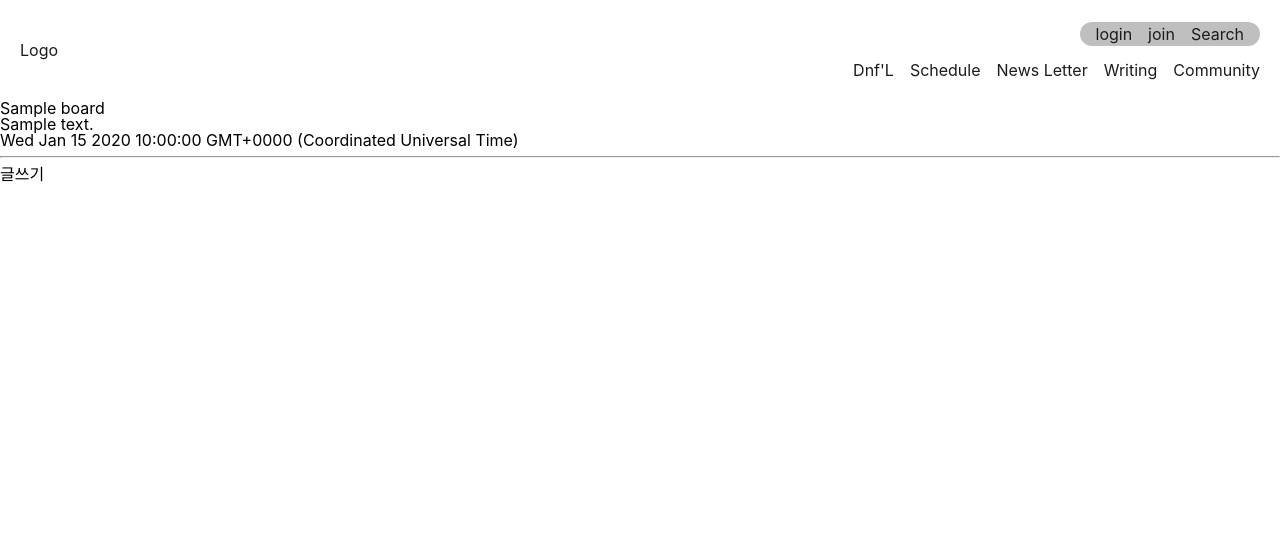
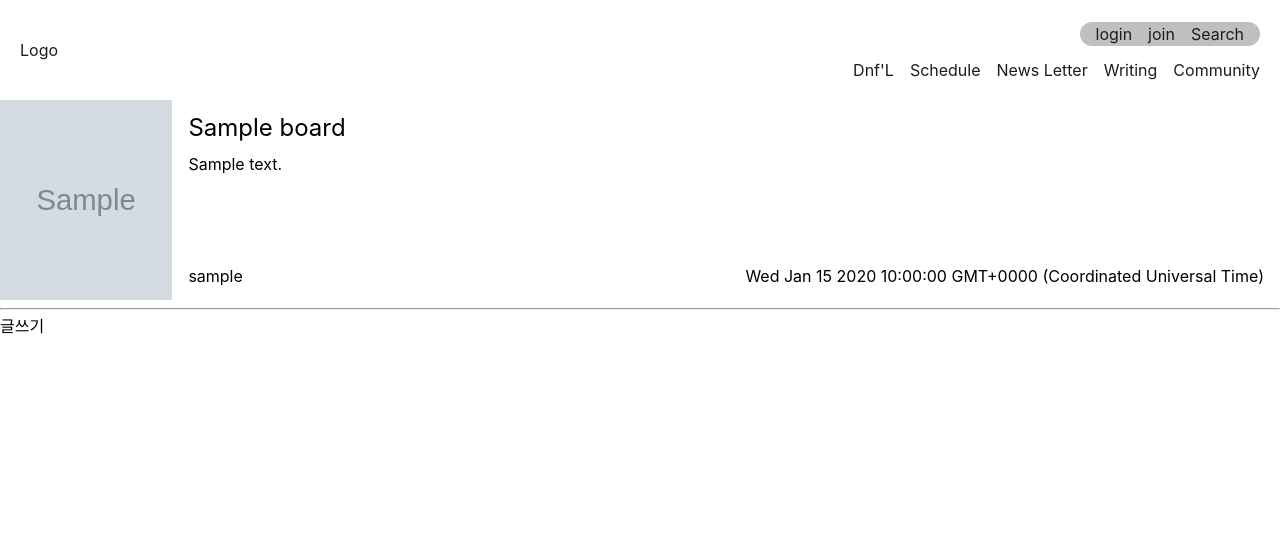
Before and after one commit to totoruo9/Dnfl, a Node server app: page /board/list in a window 1280 px wide. Shown: the top 533 px of the page. Run offline with Node 20, Linux system fonts and the light colour scheme; tables that the repository leaves empty hold one stand-in row (values such as "Sample post"); grey boxes marked "Sample" are stand-in pictures; style sheets or scripts are compiled from the project's sources; some libraries are stand-ins or nearby versions.

Commit message:
[board list - scss(1)]

```diff
--- /dev/null
+++ b/src/client/scss/components/board-list.scss
@@ -0,0 +1,32 @@
+.post__list {
+    a{
+        display: flex;
+        .post__img{
+            width: 200px;
+            height: 200px;
+        }
+        .post__info {
+            height: 200px;
+            width: 100%;
+            padding: 16px;
+            box-sizing:border-box;
+            position: relative;
+            h3 {
+                font-size: 24px;
+                margin-bottom: 16px;
+            }
+            p {
+                height: 96px;
+            }
+            .post__info-bottom{
+                display:flex;
+                justify-content: space-between;
+                width: 100%;
+                margin-top: 16px;
+                .small {
+                    display: inline-block;
+                }
+            }
+        }
+    }
+}
--- a/src/client/scss/styles.scss
+++ b/src/client/scss/styles.scss
@@ -4,6 +4,7 @@
 
 // Components
 @import "./components/header.scss";
+@import "./components/board-list.scss";
 
 // Screens
 @import "./screens/home.scss";
--- a/src/controllers/boardController.js
+++ b/src/controllers/boardController.js
@@ -1,4 +1,5 @@
 import Board from "../models/Board";
+import User from "../models/User";
 
 export const home = (req, res) => {
     res.render("home", {pageTitle: "Home"});
@@ -8,10 +9,18 @@ export const boardList = async(req, res) => {
     const getBoard = await Board.find({}).populate({
         path: "owner"
     });
+
     console.log(getBoard);
-    const currentUserId = req.session
-    console.log(currentUserId);
+
     res.render("boards/list", {pageTitle:"Board List", getBoard});
+}
+
+export const read = async(req, res) => {
+    const pageTitle = "Read";
+    const {params: {id}} = req;
+    const getBoard = await Board.findById(id);
+    console.log(getBoard)
+    res.render("boards/read", {pageTitle, getBoard});
 }
 
 export const writing = async(req, res) => {
@@ -28,13 +37,22 @@ export const writing = async(req, res) => {
             session: {loginUser:{_id}}
         } = req;
 
-        const files = thumb[0].destination+thumb[0].filename;
+        if(!_id){
+            req.flash("error", "로그인 후 이용하실 수 있습니다.")
+            return res.redirect("/boards/list");
+        }
+
+        const currentUser = await User.findById(_id);
+
         await Board.create({
             subject,
             content:subject_content,
-            files,
+            thumbUrl:(thumb[0].destination+thumb[0].filename) || [],
             owner:_id
         })
+
+        currentUser.writing.push(_id);
+        currentUser.save();
 
         res.redirect("/board/list");
     }
--- a/src/models/User.js
+++ b/src/models/User.js
@@ -1,4 +1,4 @@
-import mongoose, { mongo } from "mongoose";
+import mongoose, { mongo, Schema } from "mongoose";
 import bcrypt from "bcrypt";
 
 const UserSchema = new mongoose.Schema({
@@ -7,7 +7,8 @@ const UserSchema = new mongoose.Schema({
     password: {type: String, required:true},
     email: {type: String, required: true},
     number: {type: Number, required:true},
-    createAt: {type: Date, default: Date.now}
+    createAt: {type: Date, default: Date.now},
+    writing: [{type: Schema.Types.ObjectId, ref:"Board"}]
 });
 
 UserSchema.pre("save", async function(){
--- a/src/routers/boardRouter.js
+++ b/src/routers/boardRouter.js
@@ -1,5 +1,5 @@
 import express from 'express';
-import { boardList, writing } from '../controllers/boardController';
+import { boardList, read, writing } from '../controllers/boardController';
 import { thumbUploader } from '../middleware';
 
 const boardRouter = express.Router();
@@ -8,5 +8,6 @@ boardRouter.route("/write").get(writing).post(thumbUploader.fields([
     {name: "thumb", maxCount:1}
 ]),writing);
 boardRouter.get("/list", boardList);
+boardRouter.get("/:id([0-9a-f]{24})", read);
 
 export default boardRouter;
--- /dev/null
+++ b/src/views/boards/read.pug
@@ -0,0 +1,6 @@
+extends ../templates/layout
+
+block content
+    h2=getBoard.subject
+    p=getBoard.content
+    p=getBoard.createAt
--- a/src/views/mixins/boardList.pug
+++ b/src/views/mixins/boardList.pug
@@ -1,6 +1,11 @@
 mixin boardList(list)
-    div
-        h3=list.subject
-        p=list.content
-        small=list.createAt
+    div.post__list
+        a(href=`/board/${list._id}`)
+            div.post__img(style=`background:url(/${list.thumbUrl}) center; background-size: cover`)
+            div.post__info
+                h3=list.subject
+                p=list.content
+                div.post__info-bottom
+                    small=list.owner.username
+                    small=list.createAt
     hr
```
